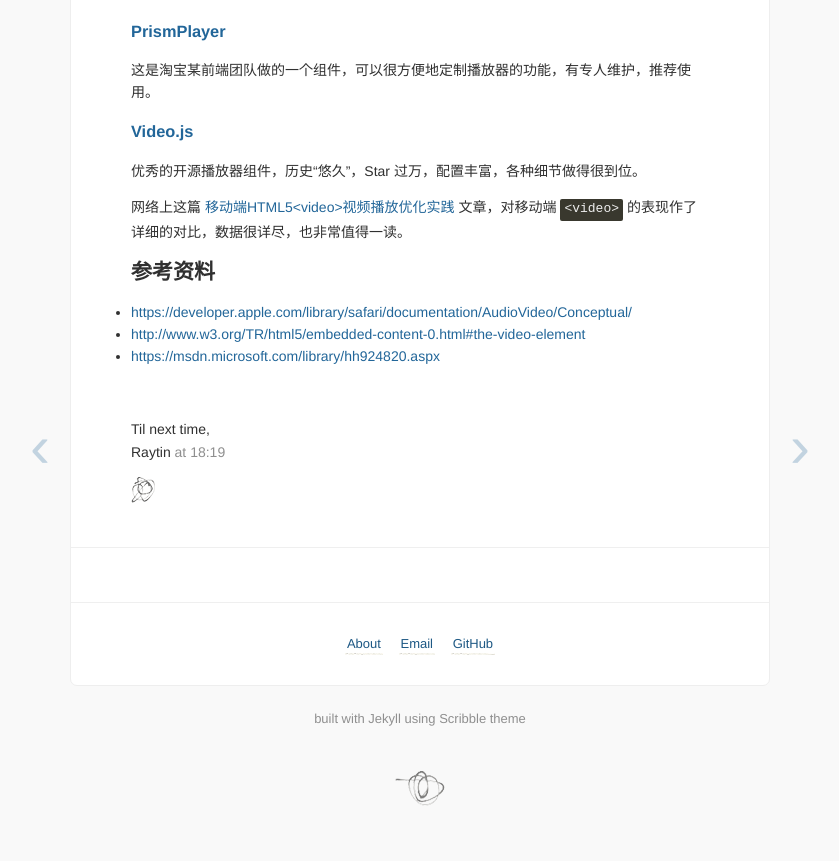
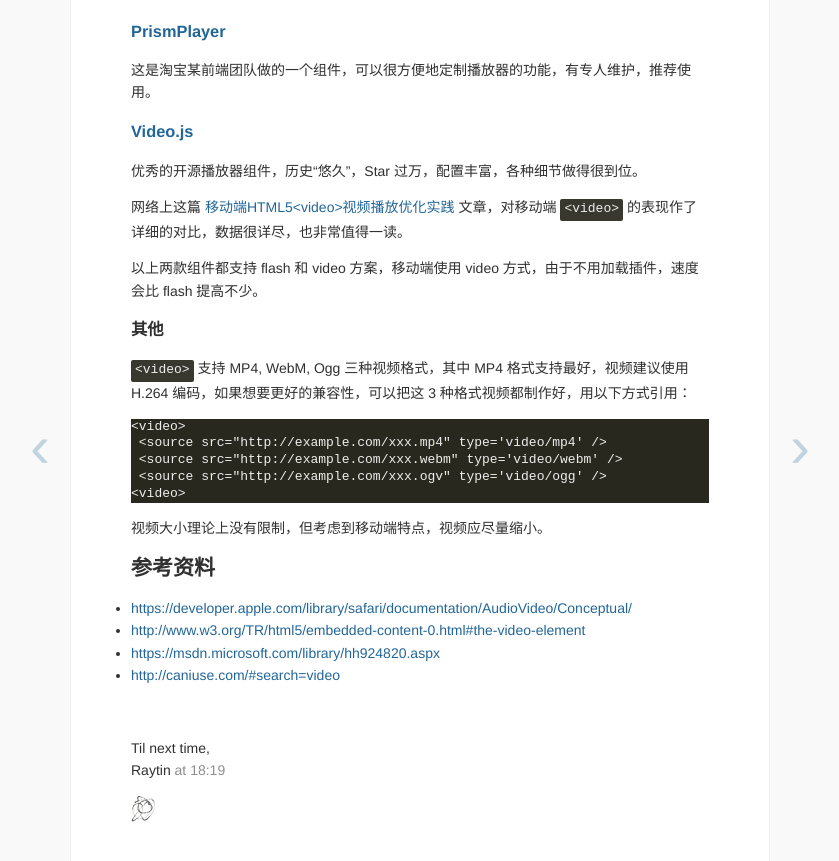
Before and after one commit to superRaytin/superraytin.github.io, a Jekyll site: the page built from _posts/skill/2015-09-06-mobile-video-play.md, in a window 1280 px wide and 900 px high, scrolled down 1838 px. Shown: the top 861 px of the window, without its empty margins (220-1059 px from the left). Built offline with Jekyll 4.4.1, drawn with Linux system fonts in a browser that asks for light colours; Markdown is read by kramdown in place of the engine named in the settings; comment, search, counter and statistics services are not loaded; before the commit the page ends 2674 px from its top, so only the background shows below that.

Commit message:
Update article

````diff
--- a/_posts/skill/2015-09-06-mobile-video-play.md
+++ b/_posts/skill/2015-09-06-mobile-video-play.md
@@ -71,8 +71,25 @@
 
 网络上这篇 [移动端HTML5&lt;video&gt;视频播放优化实践](http://www.xuanfengge.com/html5-video-play.html) 文章，对移动端 `<video>` 的表现作了详细的对比，数据很详尽，也非常值得一读。
 
+以上两款组件都支持 flash 和 video 方案，移动端使用 video 方式，由于不用加载插件，速度会比 flash 提高不少。
+
+### 其他
+
+`<video>` 支持 MP4, WebM, Ogg 三种视频格式，其中 MP4 格式支持最好，视频建议使用 H.264 编码，如果想要更好的兼容性，可以把这 3 种格式视频都制作好，用以下方式引用：
+
+```
+<video>
+ <source src="http://example.com/xxx.mp4" type='video/mp4' />
+ <source src="http://example.com/xxx.webm" type='video/webm' />
+ <source src="http://example.com/xxx.ogv" type='video/ogg' />
+<video>
+```
+
+视频大小理论上没有限制，但考虑到移动端特点，视频应尽量缩小。
+
 ## 参考资料
 
 - [https://developer.apple.com/library/safari/documentation/AudioVideo/Conceptual/](https://developer.apple.com/library/safari/documentation/AudioVideo/Conceptual/Using_HTML5_Audio_Video/Device-SpecificConsiderations/Device-SpecificConsiderations.html#//apple_ref/doc/uid/TP40009523-CH5-SW1)
 - [http://www.w3.org/TR/html5/embedded-content-0.html#the-video-element](http://www.w3.org/TR/html5/embedded-content-0.html#the-video-element)
 - [https://msdn.microsoft.com/library/hh924820.aspx](https://msdn.microsoft.com/library/hh924820.aspx)
+- [http://caniuse.com/#search=video](http://caniuse.com/#search=video)
````
